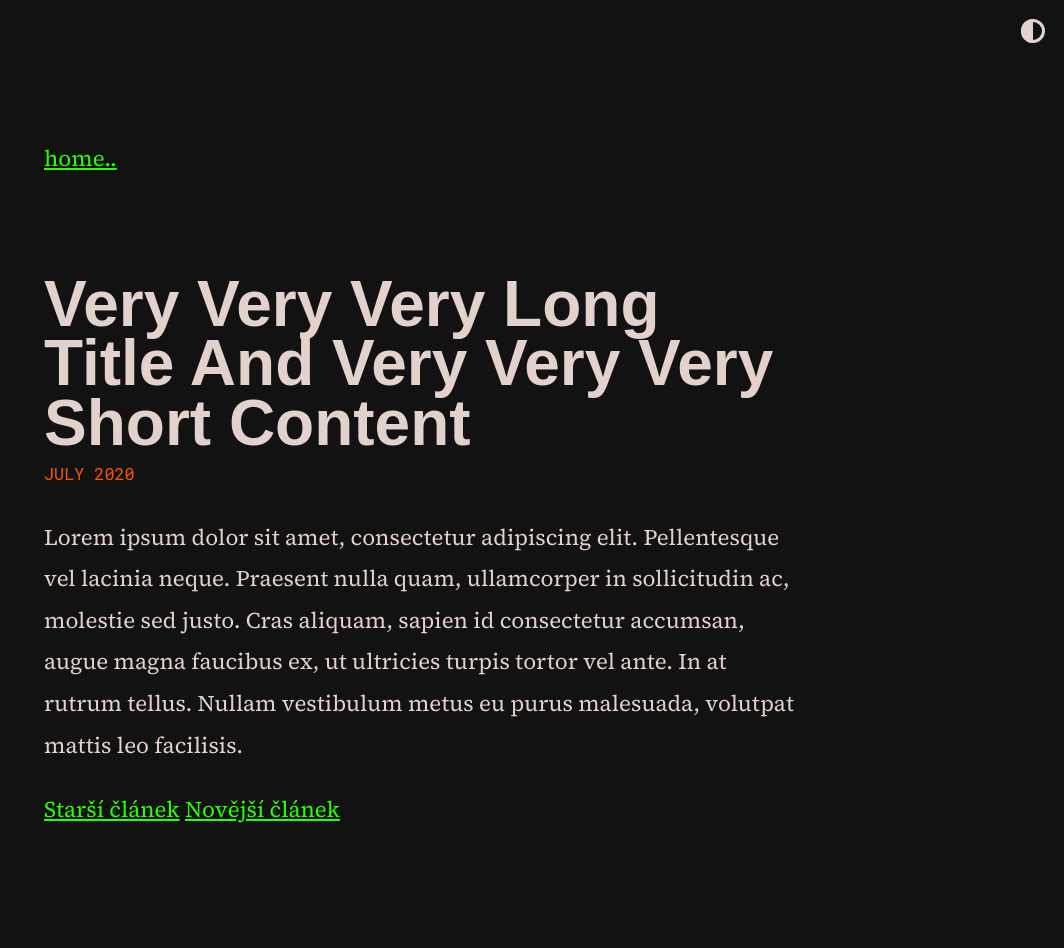
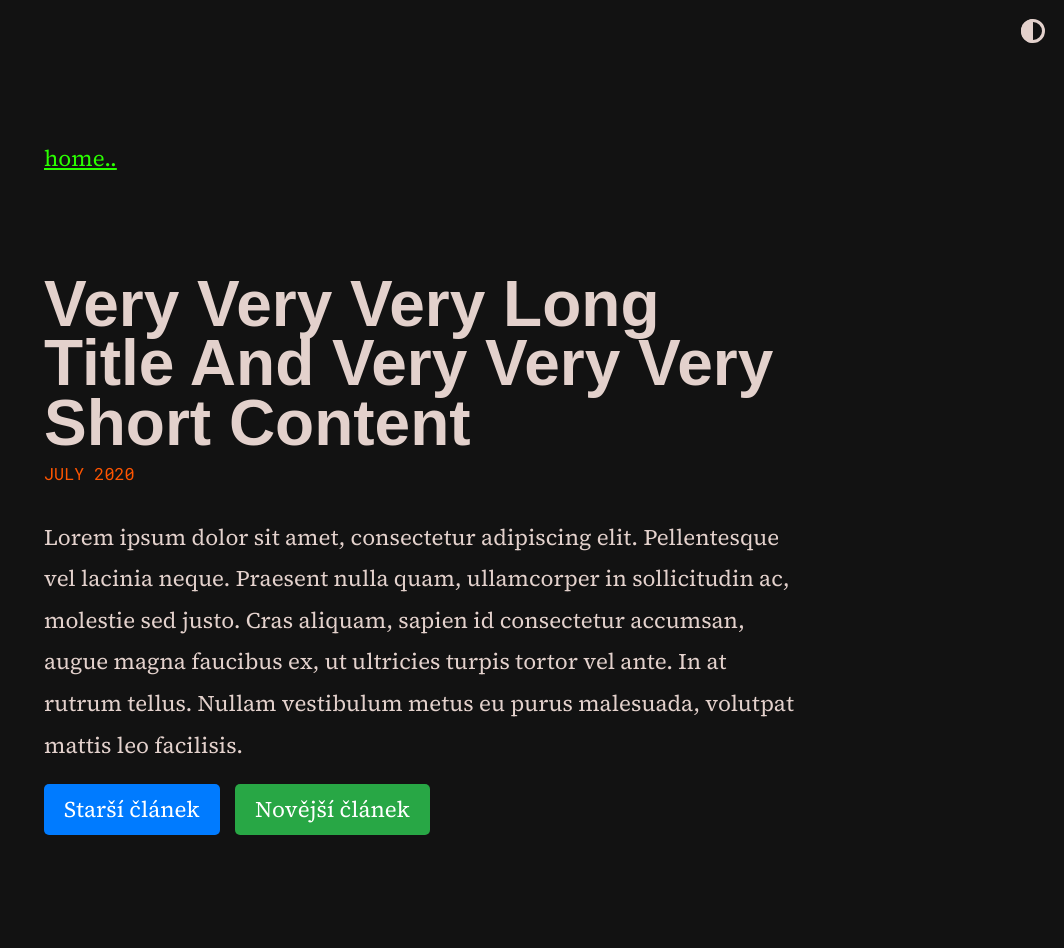
Before and after one commit to scherrer-txt/bts, a Jekyll site: the page built from _posts/2020-07-08-very-very-very-long-title-and-very-very-very-short-content.md, in a window 1280 px wide. Shown: the whole page, without its empty margins (216-1280 px from the left). Built offline with Jekyll 4.4.1, drawn with Linux system fonts in a browser that asks for light colours; some web fonts are replaced.

Commit message:
Update moonwalk.scss

```diff
--- a/_sass/moonwalk.scss
+++ b/_sass/moonwalk.scss
@@ -318,6 +318,25 @@ p code, li code {
   margin-bottom: 1rem; /* Adjust the margin as needed */
 }
 
+/* Style for previous button */
+.prev-button {
+    background-color: #007bff; /* Blue background color */
+    color: #fff; /* White text color */
+    padding: 10px 20px; /* Padding for button */
+    text-decoration: none; /* Remove underline */
+    border-radius: 5px; /* Rounded corners */
+    margin-right: 10px; /* Add space between buttons */
+}
+
+/* Style for next button */
+.next-button {
+    background-color: #28a745; /* Green background color */
+    color: #fff; /* White text color */
+    padding: 10px 20px; /* Padding for button */
+    text-decoration: none; /* Remove underline */
+    border-radius: 5px; /* Rounded corners */
+}
+
 /* Media query for small devices (e.g., phones) */
 @media only screen and (max-width: 600px) {
   /* Styles for small devices */
```
